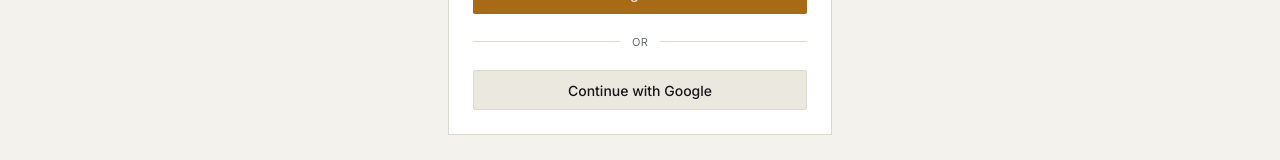
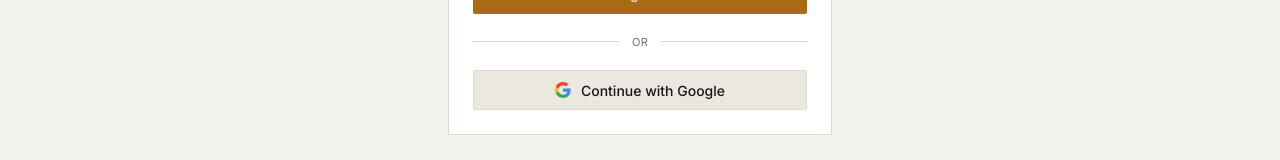
Before and after one commit to Adriann34/renew, a Next.js app: page /signin in a window 1280 px wide. Shown: the part 457-617 px from the top of the page. Built offline with nearby package versions, Linux system fonts and the light colour scheme; no server answers.

Commit message:
add google icon on sign in

```diff
--- a/components/auth/GoogleSignInButton.tsx
+++ b/components/auth/GoogleSignInButton.tsx
@@ -15,8 +15,26 @@ export function GoogleSignInButton() {
     <button
       type="button"
       onClick={handleClick}
-      className="w-full border border-line bg-bg-inset text-ink text-[14px] font-medium h-10 rounded-(--radius-tag) hover:bg-bg-elevated transition-colors"
+      className="w-full flex items-center justify-center gap-2.5 border border-line bg-bg-inset text-ink text-[14px] font-medium h-10 rounded-(--radius-tag) hover:bg-bg-elevated transition-colors"
     >
+      <svg width="16" height="16" viewBox="0 0 18 18" aria-hidden="true">
+        <path
+          fill="#4285F4"
+          d="M17.64 9.2045c0-.6381-.0573-1.2518-.1636-1.8409H9v3.4814h4.8436c-.2086 1.125-.8427 2.0782-1.7959 2.7164v2.2581h2.9087c1.7018-1.5668 2.6836-3.8741 2.6836-6.615z"
+        />
+        <path
+          fill="#34A853"
+          d="M9 18c2.43 0 4.4673-.806 5.9564-2.1805l-2.9087-2.2581c-.8059.54-1.8368.8595-3.0477.8595-2.3441 0-4.3282-1.5831-5.0359-3.7104H.9573v2.3318C2.4382 15.9832 5.4818 18 9 18z"
+        />
+        <path
+          fill="#FBBC05"
+          d="M3.9641 10.71c-.18-.54-.2822-1.1168-.2822-1.71s.1023-1.17.2822-1.71V4.9582H.9573C.3477 6.1732 0 7.5477 0 9s.3477 2.8268.9573 4.0418L3.9641 10.71z"
+        />
+        <path
+          fill="#EA4335"
+          d="M9 3.5795c1.3214 0 2.5077.4541 3.4405 1.346l2.5813-2.5814C13.4632.8918 11.4259 0 9 0 5.4818 0 2.4382 2.0168.9573 4.9582L3.9641 7.29C4.6718 5.1627 6.6559 3.5795 9 3.5795z"
+        />
+      </svg>
       Continue with Google
     </button>
   );
```
Also changed, not shown: 1 other file (tests, documents, lock files or other folders).
